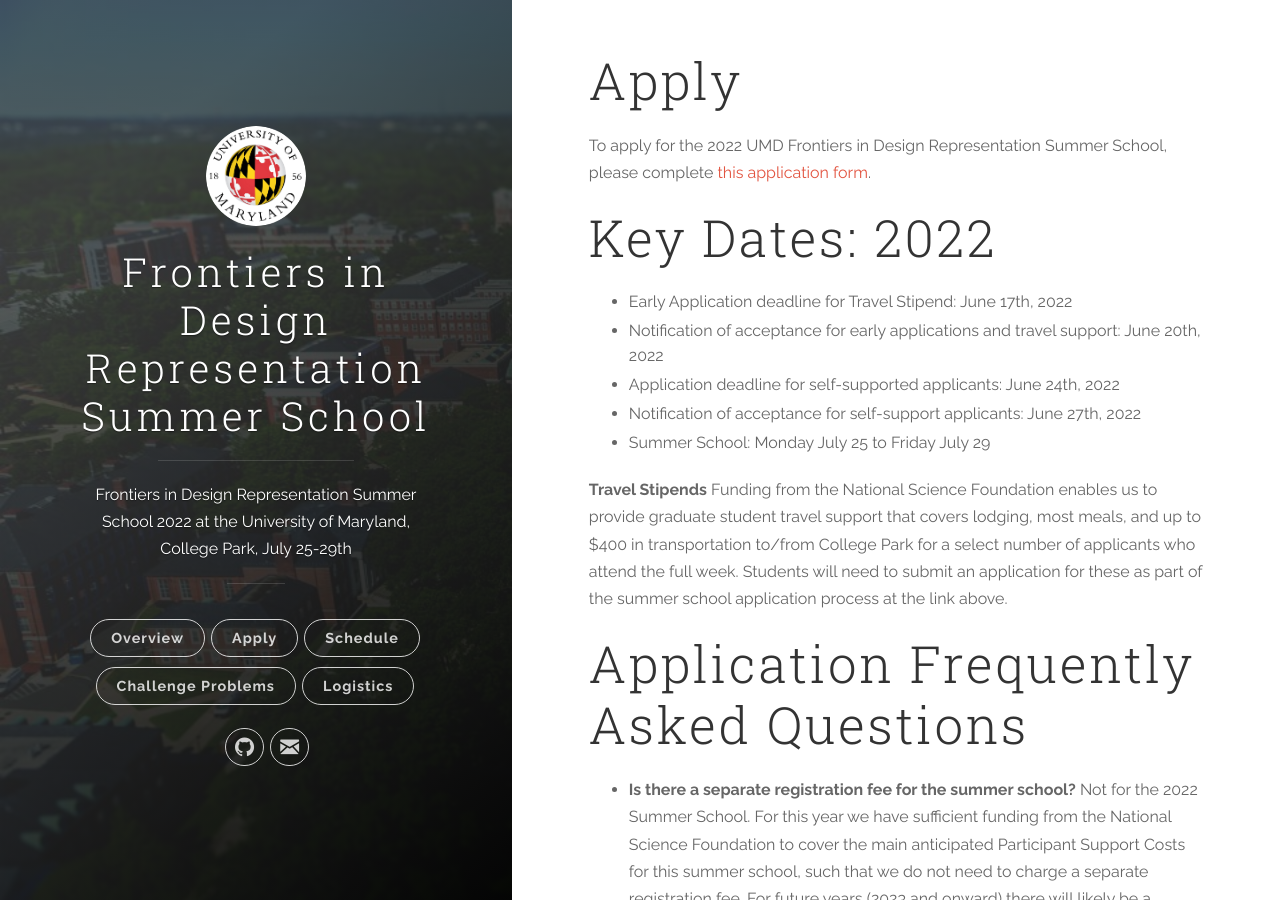
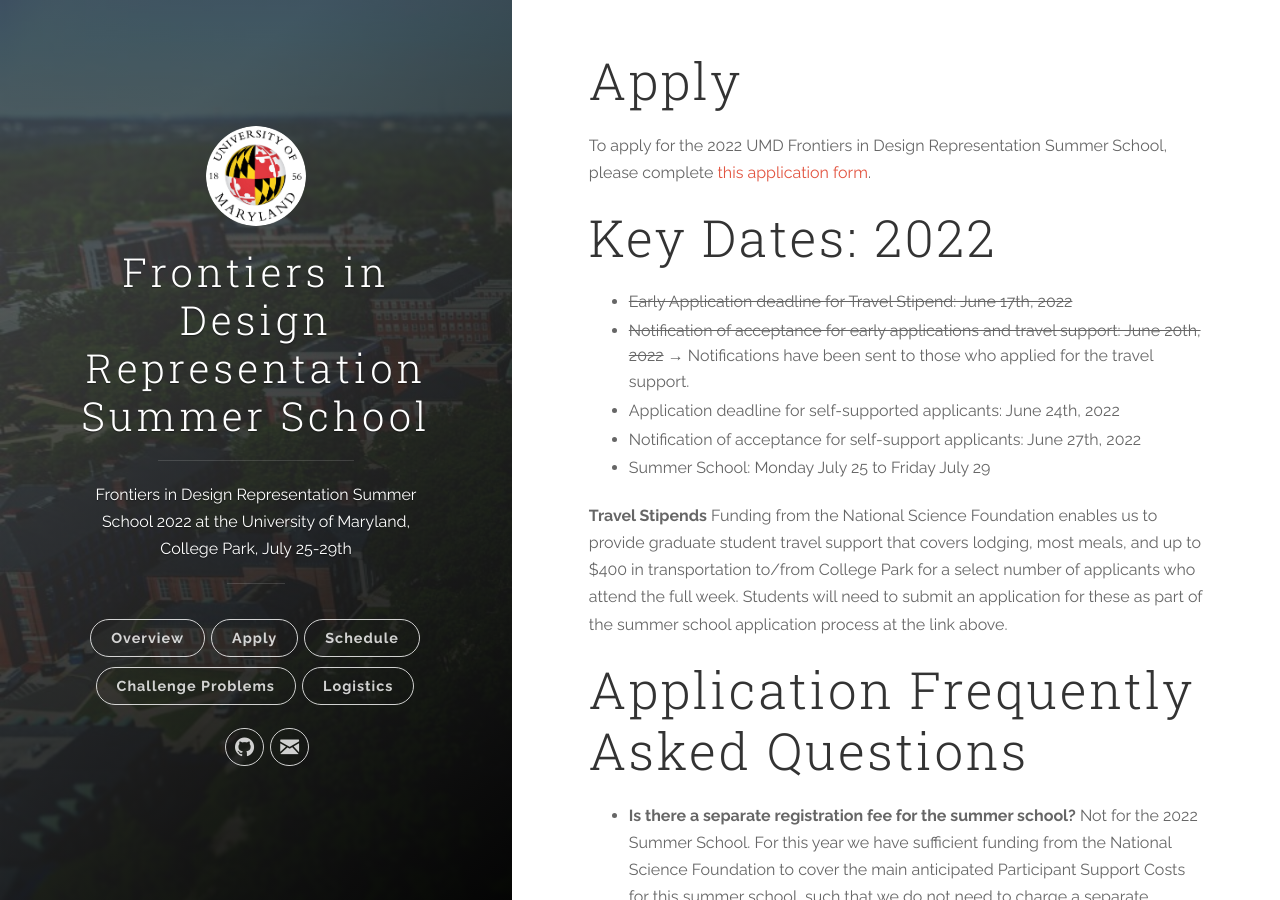
Before and after one commit to IDEALLab/FinDeR, a Jekyll site: the page built from _posts/2022-06-05-apply.markdown, in a window 1280 px wide and 900 px high. Built offline with Jekyll 4.4.1, drawn with Linux system fonts in a browser that asks for light colours.

Commit message:
Updating application deadlines

```diff
--- a/_posts/2022-06-05-apply.markdown
+++ b/_posts/2022-06-05-apply.markdown
@@ -7,8 +7,8 @@ redirect_from: /apply
 To apply for the 2022 UMD Frontiers in Design Representation Summer School, please complete <a href="https://umdsurvey.umd.edu/jfe/form/SV_6kWx0KNugAjjQSG" target="_blank">this application form</a>.
 
 # Key Dates: 2022
-* Early Application deadline for Travel Stipend: June 17th, 2022
-* Notification of acceptance for early applications and travel support: June 20th, 2022
+* ~~Early Application deadline for Travel Stipend: June 17th, 2022~~
+* ~~Notification of acceptance for early applications and travel support: June 20th, 2022~~ &rarr; Notifications have been sent to those who applied for the travel support.
 * Application deadline for self-supported applicants: June 24th, 2022
 * Notification of acceptance for self-support applicants: June 27th, 2022
 * Summer School: Monday July 25 to Friday July 29
```
